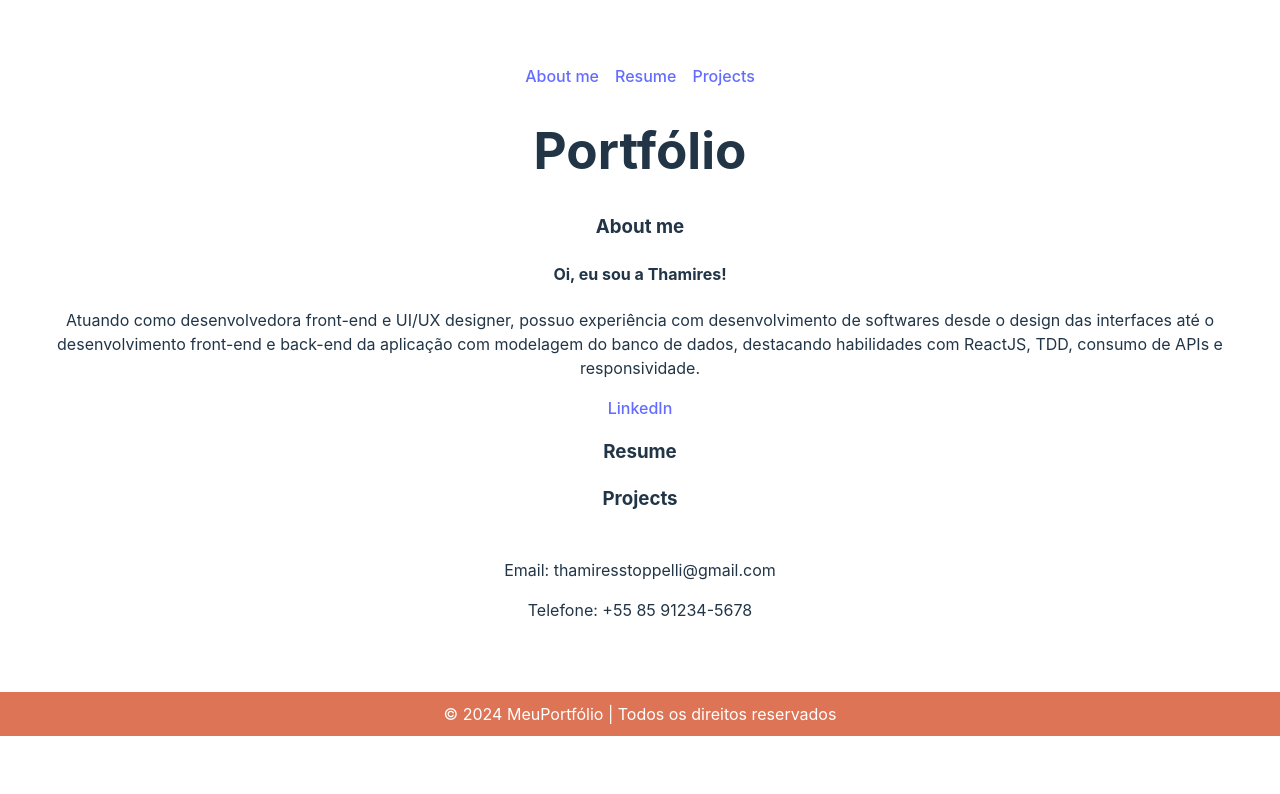
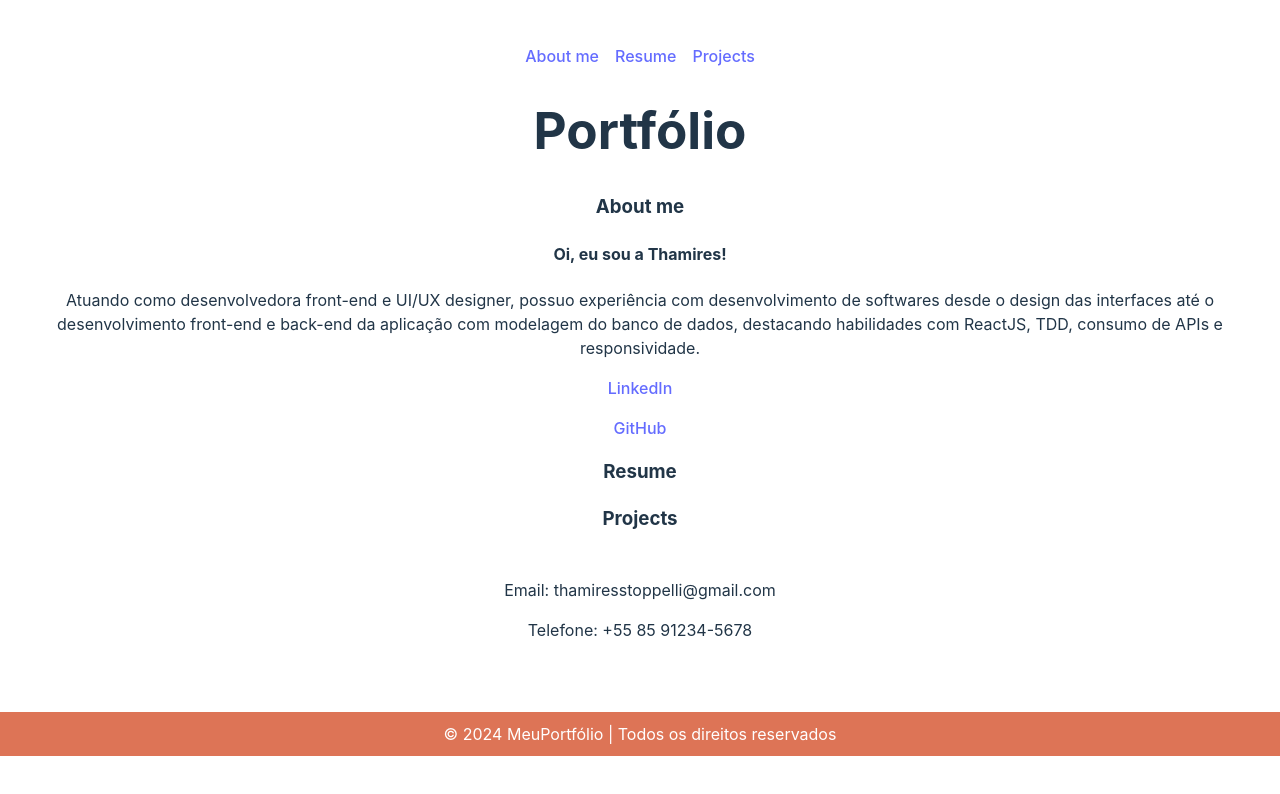
Before and after one commit to ThamiStoppelli/Portfolio, a React (Vite) app: page / in a window 1280 px wide. Shown: the top 794 px of the page. Built offline with nearby package versions, Linux system fonts and the light colour scheme.

Commit message:
changes: footer and about me

```diff
--- /dev/null
+++ b/src/components/AboutMe.css
@@ -0,0 +1,6 @@
+.aboutme .links {
+    display: flex;
+    flex-direction: column;
+    align-items: center;
+    justify-content: center;
+}
--- a/src/components/AboutMe.jsx
+++ b/src/components/AboutMe.jsx
@@ -1,16 +1,20 @@
 import React from 'react'
 import { useState } from 'react'
+import './AboutMe.css'
 
 function AboutMe() {
     const [greeting, setGreeting] = useState("Oi, eu sou a Thamires!");
     const [description, setDescription] = useState("Atuando como desenvolvedora front-end e UI/UX designer, possuo experiência com desenvolvimento de softwares desde o design das interfaces até o desenvolvimento front-end e back-end da aplicação com modelagem do banco de dados, destacando habilidades com ReactJS, TDD, consumo de APIs e responsividade.");
 
   return (
-    <div>
+    <div className='aboutme'>
       <h3>About me</h3>
       <h4>{greeting}</h4>
       <p>{description}</p>
-      <a href='https://www.linkedin.com/in/thamires-stoppelli-6ab51a175/'>LinkedIn</a>
+      <div className='links'>
+        <a href='https://www.linkedin.com/in/thamires-stoppelli-6ab51a175/'>LinkedIn</a>
+        <a href='https://github.com/ThamiStoppelli'>GitHub</a>
+      </div>
       {/* baixar pdf do resume */}
     </div>
   )
--- a/src/components/Footer.jsx
+++ b/src/components/Footer.jsx
@@ -11,8 +11,8 @@
             <p>Telefone: +55 85 91234-5678</p>
           </span>
           <div>
-            <a href="https://github.com/SeuGitHub" target="_blank" rel="noopener noreferrer"><i className="fab fa-github">GitHub</i></a>
-            <a href="https://linkedin.com/in/SeuLinkedIn" target="_blank" rel="noopener noreferrer"><i className="fab fa-linkedin">LinkedIn</i></a>
+            <a href="https://github.com/ThamiStoppelli" target="_blank">GitHub</a>
+            <a href="https://www.linkedin.com/in/thamires-stoppelli-6ab51a175/" target="_blank">LinkedIn</a>
           </div>
         </div>
       </div>
```
